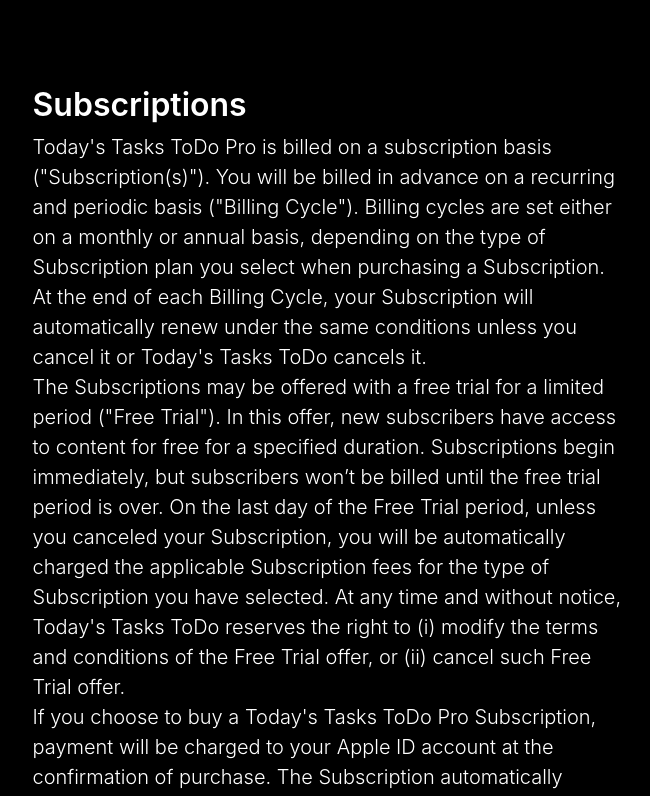
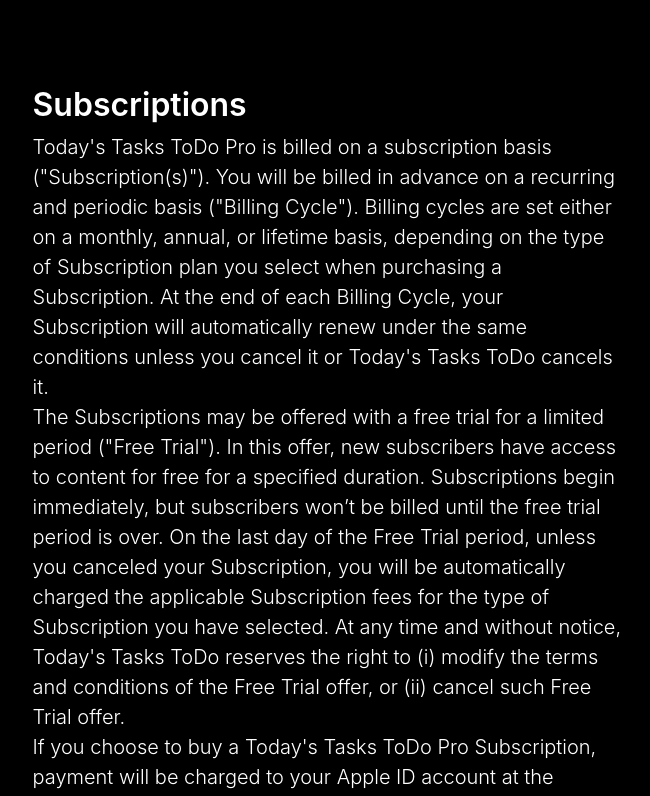
Before and after one commit to bnulo/Today-sTasksToDo, a plain HTML site: page terms.html in a window 1280 px wide. Shown: the part 2660-3456 px from the top of the page, without its empty margins (313-963 px from the left). Drawn offline with nearby package versions, Linux system fonts and the light colour scheme.

Commit message:
little change

```diff
--- a/terms.html
+++ b/terms.html
@@ -136,7 +136,7 @@
                             <div class="lead text-white text-start">
                                 Today's Tasks ToDo Pro is billed on a subscription basis ("Subscription(s)").
                                 You will be billed in advance on a recurring and periodic basis ("Billing Cycle").
-                                Billing cycles are set either on a monthly or annual basis, depending on the type of
+                                Billing cycles are set either on a monthly, annual, or lifetime basis, depending on the type of
                                 Subscription plan you select when purchasing a Subscription.
                                 At the end of each Billing Cycle, your Subscription will automatically renew under
                                 the same conditions unless you cancel it or Today's Tasks ToDo cancels it.
```
